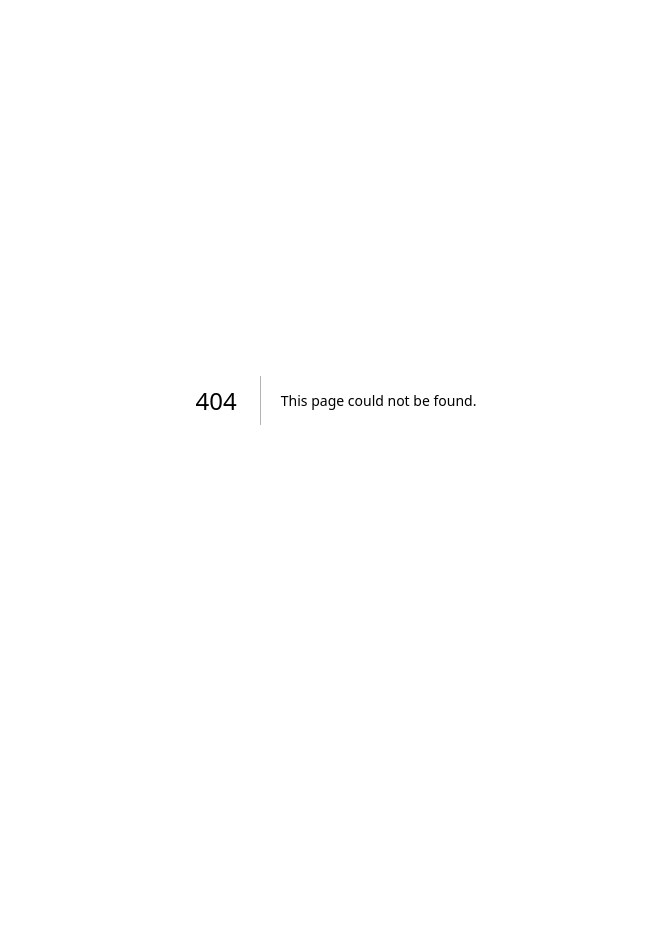
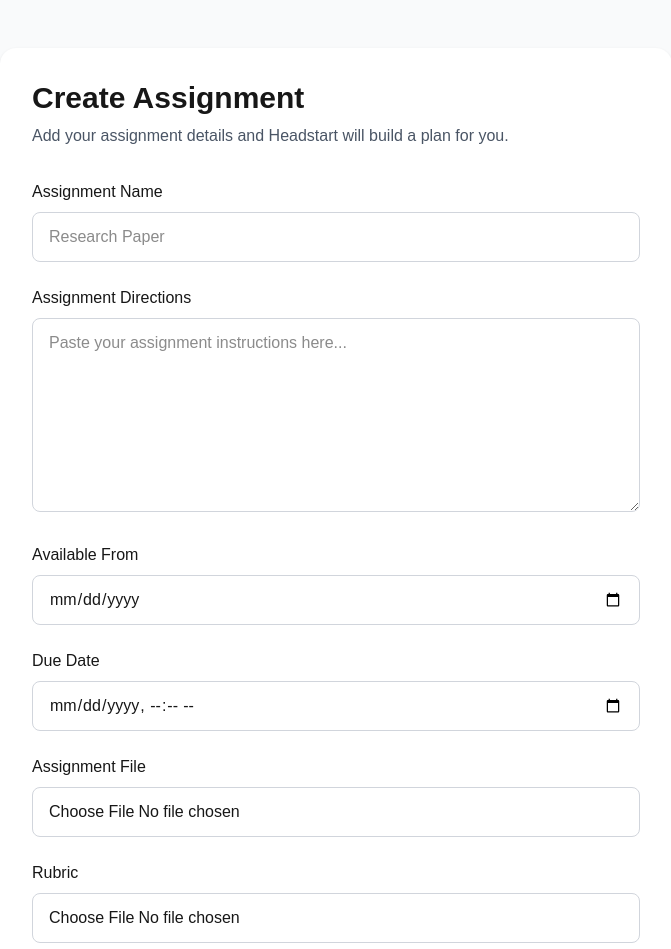
Before and after one commit to siddharthbandaru/HeadStart, a Next.js app: page /assignments/new in a window 1280 px wide. Before the commit this address had no page. Shown: the top 949 px of the page, without its empty margins (304-975 px from the left). Before the commit the page ends 800 px from the top, so only its background shows below. Built offline with nearby package versions, Linux system fonts and the light colour scheme.

Commit message:
Added Assignment page form.

```diff
--- /dev/null
+++ b/app/assignments/new/page.tsx
@@ -0,0 +1,94 @@
+export default function NewAssignmentPage() {
+  return (
+    <main className="min-h-screen bg-gray-50 px-6 py-12">
+      <div className="mx-auto max-w-2xl rounded-2xl bg-white p-8 shadow-sm">
+        <h1 className="text-3xl font-bold">Create Assignment</h1>
+
+        <p className="mt-2 text-gray-600">
+          Add your assignment details and Headstart will build a plan for you.
+        </p>
+
+        <form className="mt-8 space-y-6">
+          <div>
+            <label className="mb-2 block font-medium">
+              Assignment Name
+            </label>
+
+            <input
+              type="text"
+              placeholder="Research Paper"
+              className="w-full rounded-lg border border-gray-300 px-4 py-3"
+            />
+          </div>
+
+          <div>
+            <label className="mb-2 block font-medium">
+              Assignment Directions
+            </label>
+
+            <textarea
+              placeholder="Paste your assignment instructions here..."
+              rows={7}
+              className="w-full rounded-lg border border-gray-300 px-4 py-3"
+            />
+          </div>
+
+          <div>
+            <label className="mb-2 block font-medium">
+              Available From
+            </label>
+
+            <input
+              type="date"
+              className="w-full rounded-lg border border-gray-300 px-4 py-3"
+            />
+          </div>
+
+          <div>
+            <label className="mb-2 block font-medium">
+              Due Date
+            </label>
+
+            <input
+              type="datetime-local"
+              className="w-full rounded-lg border border-gray-300 px-4 py-3"
+            />
+          </div>
+
+          <div>
+            <label className="mb-2 block font-medium">
+              Assignment File
+            </label>
+
+            <input
+              type="file"
+              className="w-full rounded-lg border border-gray-300 px-4 py-3"
+            />
+          </div>
+
+          <div>
+            <label className="mb-2 block font-medium">
+              Rubric
+            </label>
+
+            <input
+              type="file"
+              className="w-full rounded-lg border border-gray-300 px-4 py-3"
+            />
+
+            <p className="mt-1 text-sm text-gray-500">
+              Optional
+            </p>
+          </div>
+
+          <button
+            type="submit"
+            className="w-full rounded-lg bg-black px-6 py-3 font-medium text-white"
+          >
+            Generate Plan
+          </button>
+        </form>
+      </div>
+    </main>
+  );
+}
--- a/app/page.tsx
+++ b/app/page.tsx
@@ -1,69 +1,15 @@
-import Image from "next/image";
-
 export default function Home() {
   return (
-    <div className="flex flex-col flex-1 items-center justify-center bg-zinc-50 font-sans dark:bg-black">
-      <main className="flex flex-1 w-full max-w-3xl flex-col items-center justify-between py-32 px-16 bg-white dark:bg-black sm:items-start">
-        <Image
-          className="dark:invert h-5 w-[100px]"
-          src="/next.svg"
-          alt="Next.js logo"
-          width={100}
-          height={20}
-          priority
-        />
-        <div className="flex flex-col items-center gap-6 text-center sm:items-start sm:text-left">
-          <h1 className="max-w-xs text-3xl font-semibold leading-10 tracking-tight text-black dark:text-zinc-50">
-            To get started, edit the{" "}
-            <code className="rounded bg-black/[.06] px-1.5 py-0.5 font-mono text-[0.9em] dark:bg-white/[.08]">
-              page.tsx
-            </code>{" "}
-            file.
-          </h1>
-          <p className="max-w-md text-lg leading-8 text-zinc-600 dark:text-zinc-400">
-            Looking for a starting point or more instructions? Head over to{" "}
-            <a
-              href="https://vercel.com/templates?framework=next.js&utm_source=create-next-app&utm_medium=appdir-template-tw&utm_campaign=create-next-app"
-              className="font-medium text-zinc-950 dark:text-zinc-50"
-            >
-              Templates
-            </a>{" "}
-            or the{" "}
-            <a
-              href="https://nextjs.org/learn?utm_source=create-next-app&utm_medium=appdir-template-tw&utm_campaign=create-next-app"
-              className="font-medium text-zinc-950 dark:text-zinc-50"
-            >
-              Learning
-            </a>{" "}
-            center.
-          </p>
-        </div>
-        <div className="flex flex-col gap-4 text-base font-medium sm:flex-row">
-          <a
-            className="flex h-12 w-full items-center justify-center gap-2 rounded-full bg-foreground px-5 text-background transition-colors hover:bg-[#383838] dark:hover:bg-[#ccc] md:w-[158px]"
-            href="https://vercel.com/new?utm_source=create-next-app&utm_medium=appdir-template-tw&utm_campaign=create-next-app"
-            target="_blank"
-            rel="noopener noreferrer"
-          >
-            <Image
-              className="dark:invert h-[14px] w-4"
-              src="/vercel.svg"
-              alt="Vercel logomark"
-              width={16}
-              height={14}
-            />
-            Deploy Now
-          </a>
-          <a
-            className="flex h-12 w-full items-center justify-center rounded-full border border-solid border-black/[.08] px-5 transition-colors hover:border-transparent hover:bg-black/[.04] dark:border-white/[.145] dark:hover:bg-[#1a1a1a] md:w-[158px]"
-            href="https://nextjs.org/docs?utm_source=create-next-app&utm_medium=appdir-template-tw&utm_campaign=create-next-app"
-            target="_blank"
-            rel="noopener noreferrer"
-          >
-            Documentation
-          </a>
-        </div>
-      </main>
-    </div>
+    <main className="min-h-screen flex flex-col items-center justify-center">
+      <h1 className="text-5xl font-bold">Headstart</h1>
+
+      <p className="mt-4 text-lg">
+        Turn assignments into a realistic plan.
+      </p>
+
+      <button className="mt-6 rounded-lg bg-black px-6 py-3 text-white">
+        Create Assignment
+      </button>
+    </main>
   );
 }
```
